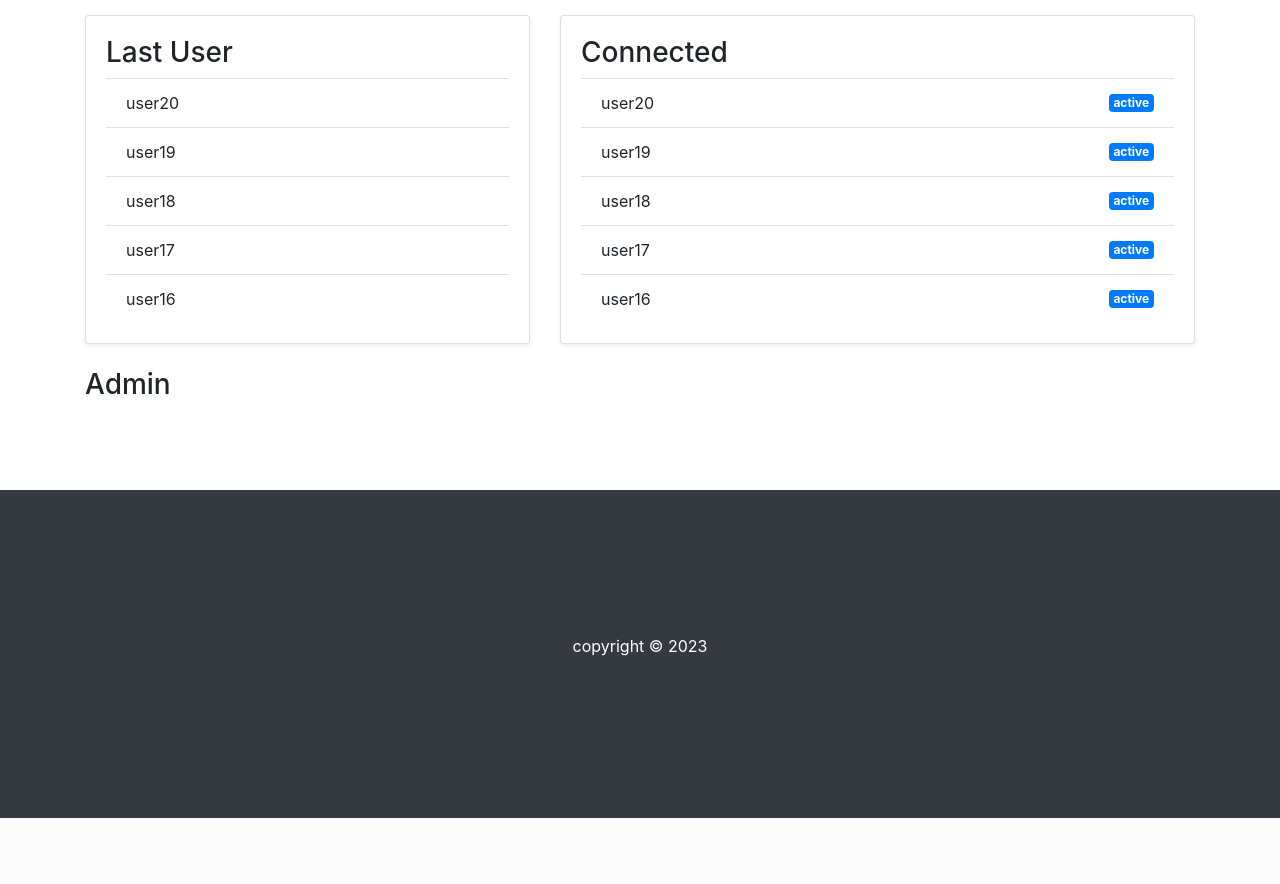
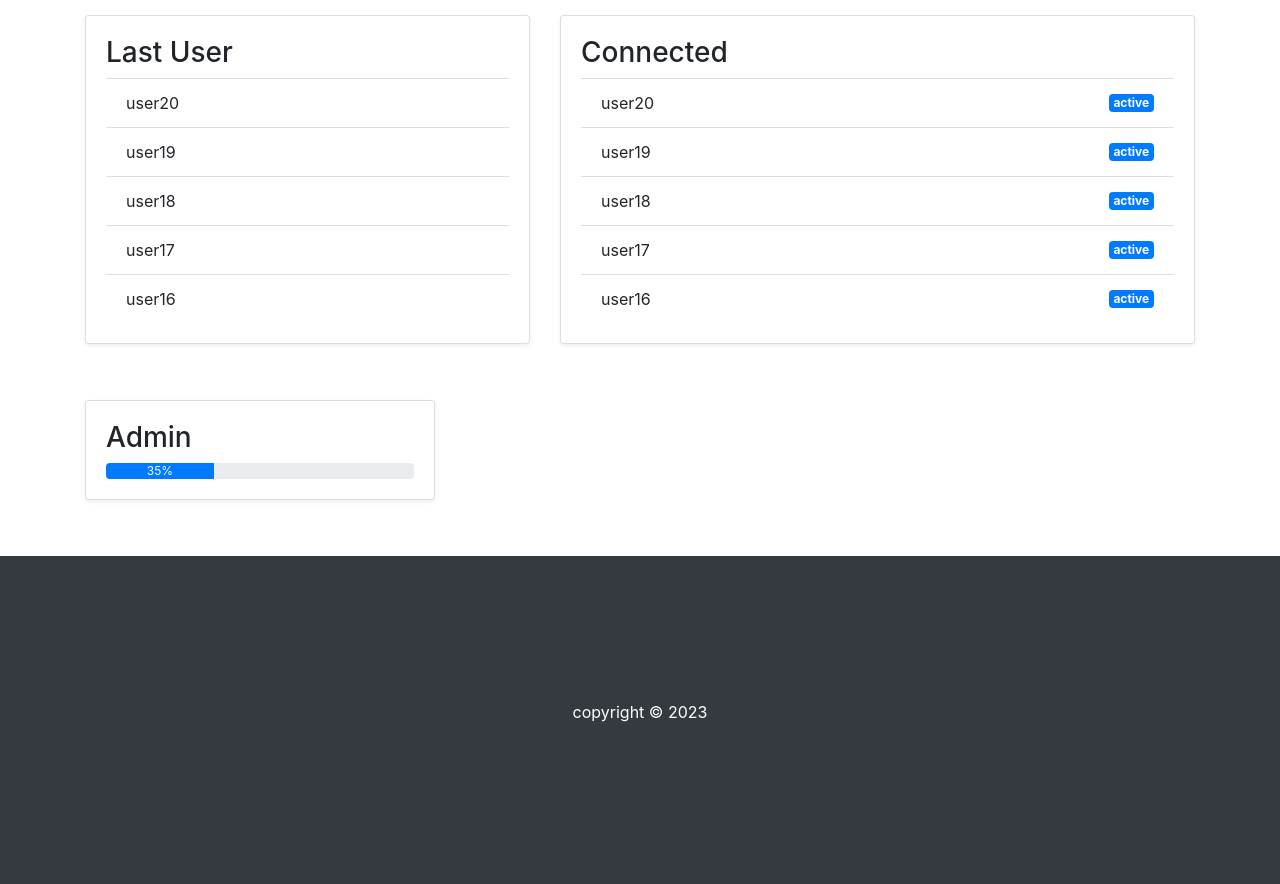
Before and after one commit to Jean-pierre14/user-level, a PHP site: page / in a window 1280 px wide. Shown: the part 341-1225 px from the top of the page. Before the commit the page ends 1159 px from the top, so only its background shows below. Run offline with PHP 8.4, Linux system fonts and the light colour scheme; a user stored in the database is signed in; data comes from the database, SQL or seed files in the repository; some libraries are stand-ins or nearby versions.

Commit message:
Progress-bar

```diff
--- /dev/null
+++ b/components/ProgressBar.php
@@ -0,0 +1,3 @@
+<?php
+
+?>
--- a/index.php
+++ b/index.php
@@ -56,8 +56,16 @@
                     <?php require_once "./components/Connected.components.php";?>
                 </div>
             </div>
-            <div class="col-md-4 mb-4">
-                <h3>Admin</h3>
+        </div>
+
+        <div class="row py-3">
+            <div class="col-md-4">
+                <div class="card card-body shadow-sm">
+                    <h3>Admin</h3>
+                    <span class="progress">
+                        <span class="progress-bar" role="progressbar" style="width:35%">35%</span>
+                    </span>
+                </div>
             </div>
         </div>
     </div>
--- a/users.php
+++ b/users.php
@@ -13,7 +13,6 @@
                     <div class="card-body">
                         <h2 class="card-title">Tableau de bord</h2>
                         <?= AllUsers();?>
-                        </table>
                     </div>
                 </div>
             </div>
```
